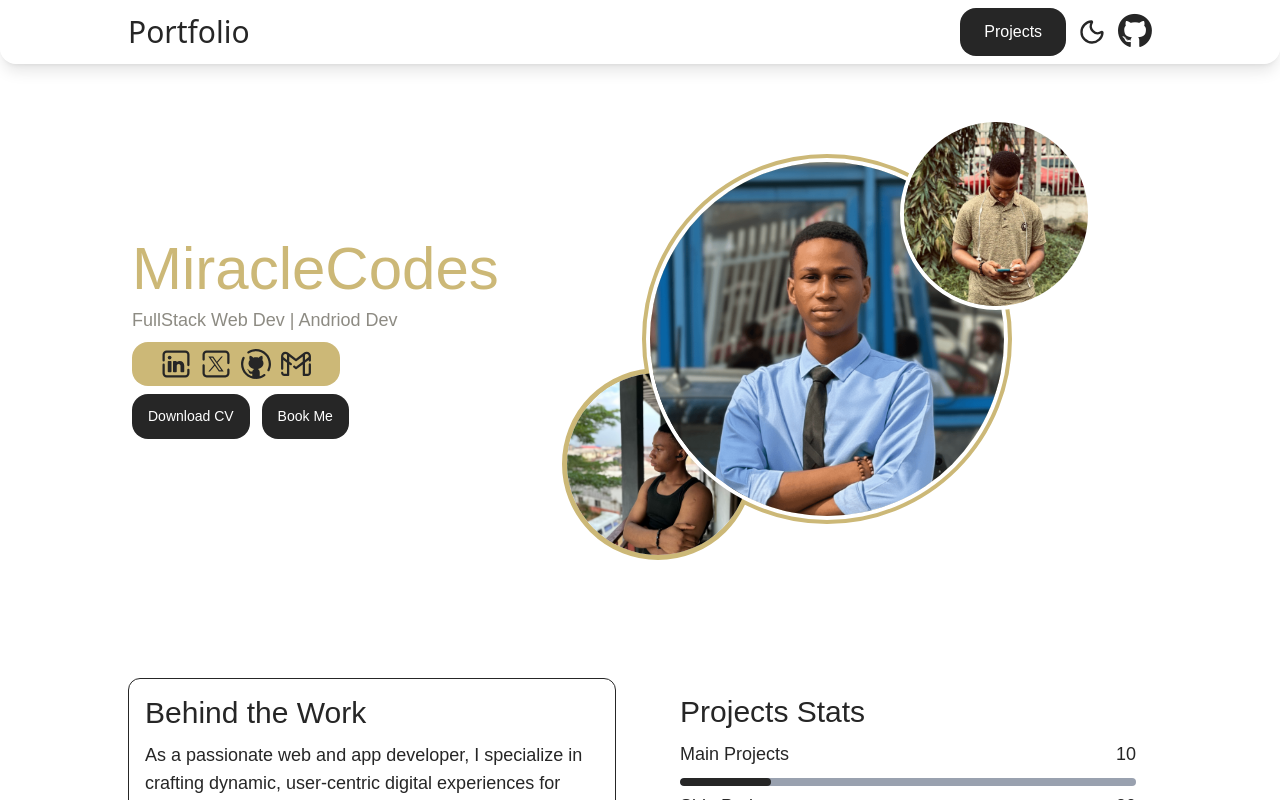
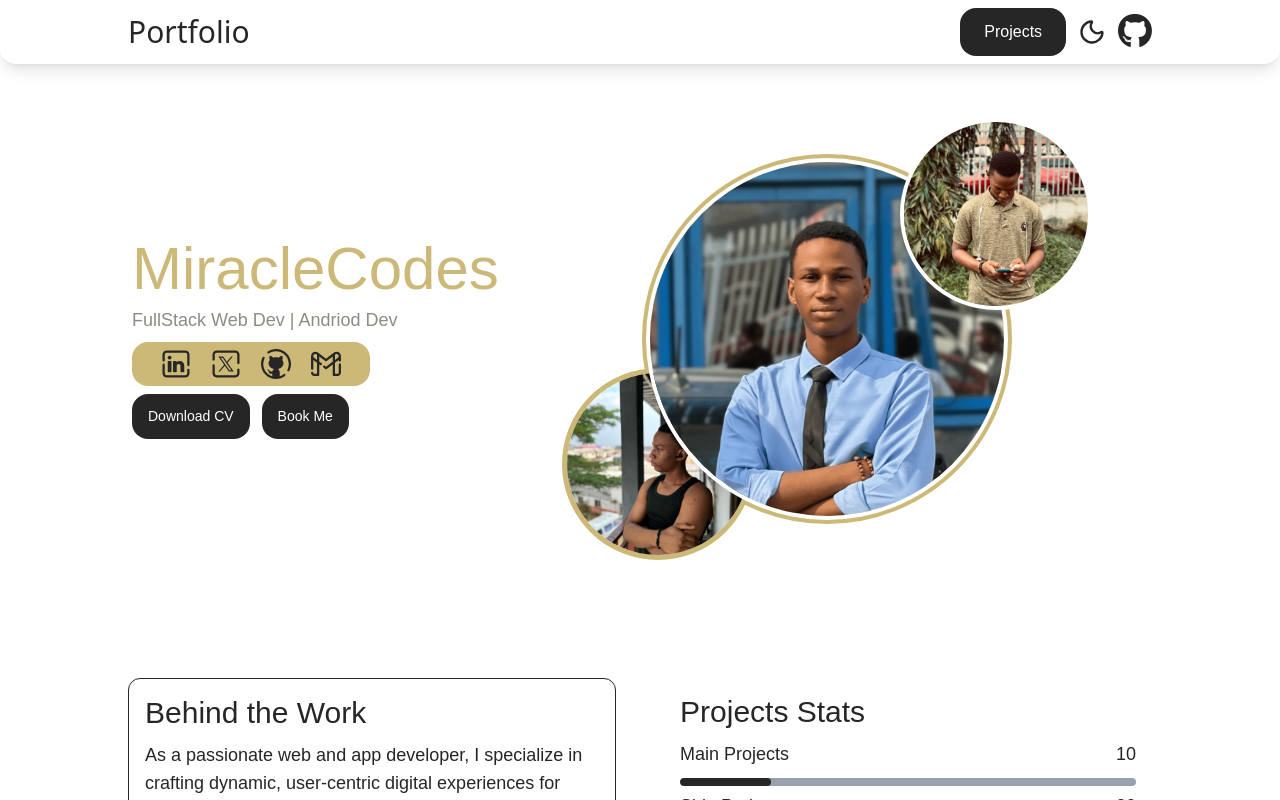
Before and after one commit to miracleszn/my-portfolio, a React (Vite) app: page / in a window 1280 px wide. Shown: the top 800 px of the page. Built offline with nearby package versions, Linux system fonts and the light colour scheme; a web font is replaced by a local one.

Commit message:
i removed the prop of gapvalue in SocialBar

```diff
--- a/src/components/Hero.jsx
+++ b/src/components/Hero.jsx
@@ -51,7 +51,7 @@ const Hero = () => {
             <h4 className='font-lufga font-medium text-center text-2xl'>Miracle Codes</h4>
             <p className='text-[14px] mb-4 text-center'>FullStack Web Dev | Andriod Dev</p>
             <div className='justify-items-center mb-4'>
-                <SocialBar gapValue={2.5}/>
+                <SocialBar/>
             </div>
             <div className='h-max flex flex-col gap-2.5 items-center'>
                 <Button onClick={() => window.open("https://drive.google.com/file/d/1arMBfMR5C9jl4BVVyYvHQ8otlUm1iXu8/view?usp=sharing", "_blank")} className="bg-neutral-800 h-11 w-36 font-poppins px-1 font-medium text-[16px] rounded-2xl  text-white data-active:bg-[#8D8B83] data-hover:bg-neutral-700">
--- a/src/components/SocialBar.jsx
+++ b/src/components/SocialBar.jsx
@@ -1,8 +1,8 @@
 import React from 'react'
 
-export default function SocialBar({ gapValue }) {
+export default function SocialBar() {
   return (
-    <div className={`flex justify-center gap-${gapValue} bg-[#ccb877] h-11 w-max px-6 py-1 rounded-2xl`}>
+    <div className={`flex justify-center gap-2.5 bg-[#ccb877] h-11 w-max px-6 py-1 rounded-2xl`}>
         <img onClick={() => window.open("https://www.linkedin.com/in/miracleszn/", "_blank")} className='w-10' src="/icons/icons8-linkedin.svg" alt="" />
         <img onClick={() => window.open("https://x.com/miraclecodes", "_blank")} className='w-10' src="/icons/icons8-x.svg" alt="" />
         <img onClick={() => window.open("https://github.com/miracleszn", "_blank")} className='w-10' src="/icons/icons8-github.svg" alt="" />
```
